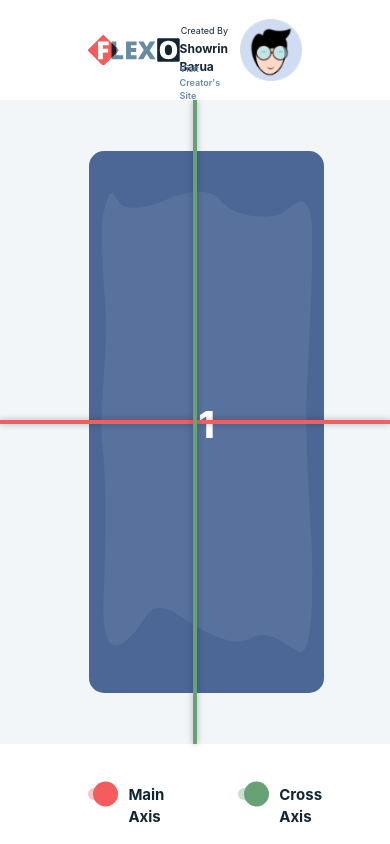
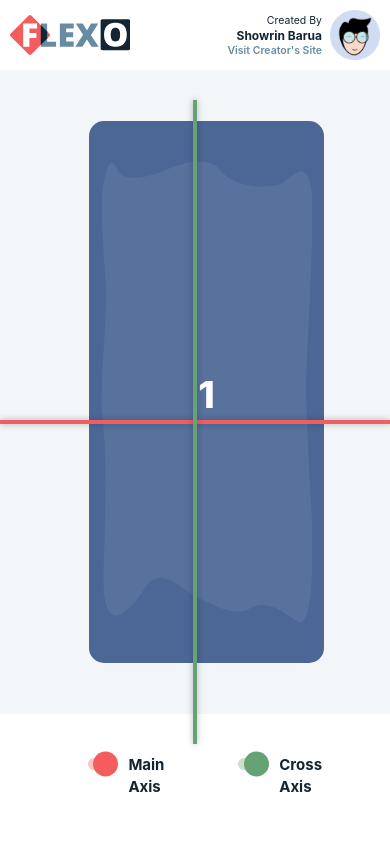
Before and after one commit to Showrin/flexo, a React (Create React App) app: page / in a window 390 px wide. Shown: the top 844 px of the page. Built offline with nearby package versions, Linux system fonts and the light colour scheme; a web font is replaced by a local one.

Commit message:
Add styles for mobile screen

```diff
--- a/src/Flexo/stylesheets/components/_navbar.scss
+++ b/src/Flexo/stylesheets/components/_navbar.scss
@@ -2,11 +2,11 @@
 	align-items: center;
 	display: flex;
 	height: 100px;
+	justify-content: space-between;
 	padding: $pad-sm $pad-xl;
 	width: 100%;
 
 	&__logo {
-		margin-right: auto;
 		width: 160px;
 
 		svg {
@@ -51,4 +51,34 @@
 			}
 		}
 	}
+
+	@include is-mobile {
+		height: 70px;
+		padding: $pad-10;
+
+		&__logo {
+			width: 120px;
+		}
+
+		&__creator {
+			&-info {
+				margin-right: 8px;
+
+				&-text,
+				&-link {
+					font-size: $font-14;
+				}
+
+				&-name {
+					height: 16px;
+					margin: 0;
+				}
+			}
+
+			&-avatar img {
+				height: 50px;
+				width: 50px;
+			}
+		}
+	}
 }
```
